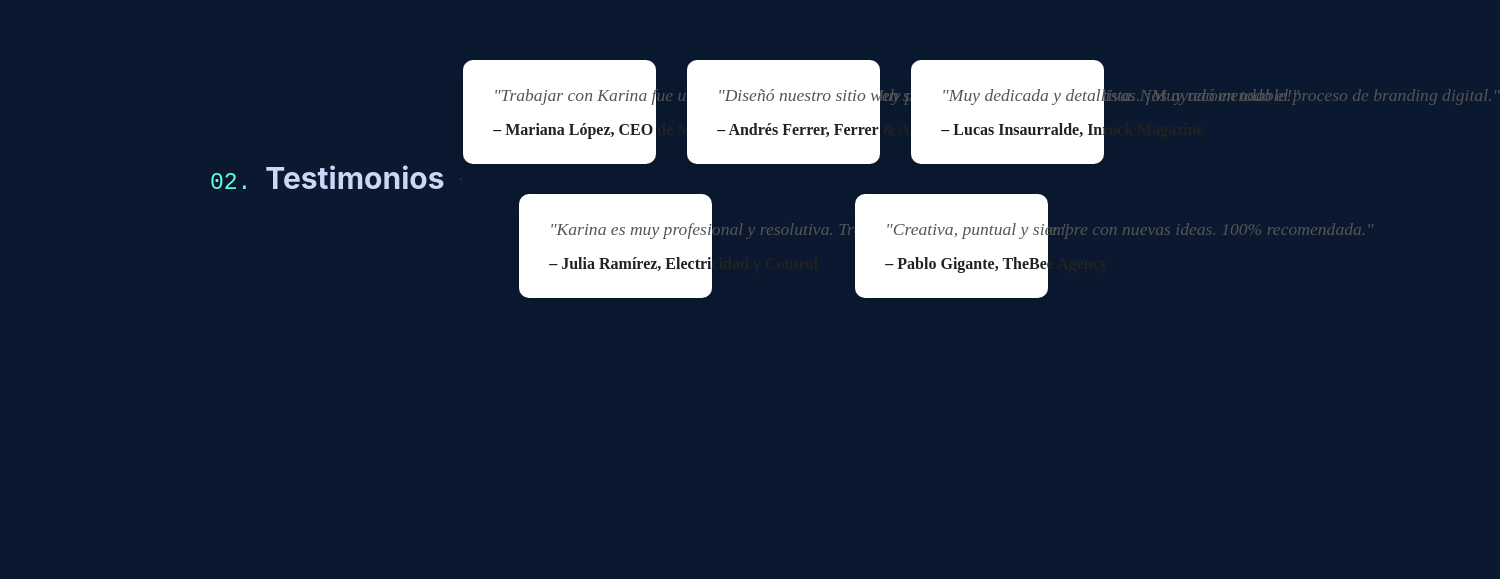
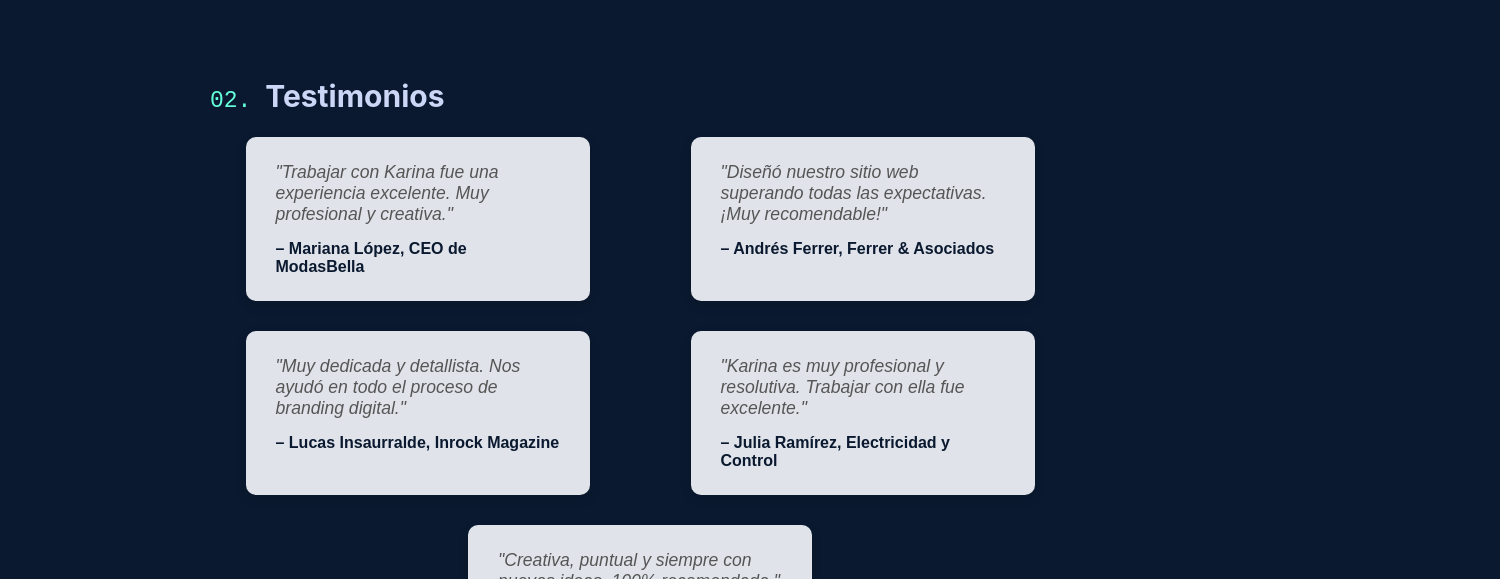
Before and after one commit to Karinavaldez/miportafolio, a plain HTML site: page index.html in a window 1280 px wide. Shown: the part 2221-2800 px from the top of the page, 1500 px wide, since content can reach past the window. Drawn offline with Linux system fonts and the light colour scheme; a web font is replaced by a local one.

Commit message:
Add files via upload

```diff
--- a/estilos.css
+++ b/estilos.css
@@ -182,7 +182,7 @@ section{
 }
 .sectionh3{
     font-family: var(--font-sans);
-    font-weight: 650;
+    font-weight: 550;
     color: var(--slate);
     line-height: 1.1;
     font-size: 70px;
@@ -227,6 +227,7 @@ section{
     color: var(--lightest-slate);
     line-height: 1.1;
     font-family: var(--font-sans);
+    margin-bottom: 20px;
 }
 .sobremi{
     display: flex;
@@ -238,7 +239,7 @@ section{
  hr {
     width: 40%;
 	margin-left: 16px;
-	border: solid  1px #233554;
+	border: solid  1px #23355400;
 	opacity: 0.8;
  }
  .cerouno, .cerodos{
@@ -361,14 +362,14 @@ a.lin:hover{
     padding: 70px;
  }
  .titulo{
-    display: flex;
+    display: block;
     -webkit-box-align: center;
     align-items: center;
     position: relative;
     margin: 10px 0px 40px;
     width: 100%;
     font-size: clamp(26px,5vw,var(--fz-heading));
-    white-space: nowrap;
+    white-space: normal;
     margin-top: 180px;
  }
  .botones{
@@ -988,7 +989,7 @@ h5{
 }
 
 .testimonio {
-  background-color: #fff;
+  background-color: #e0e4ea;
   padding: 25px 30px;
   border-radius: 10px;
   box-shadow: 0 4px 12px rgba(0,0,0,0.1);
@@ -998,12 +999,14 @@ h5{
   font-size: 1.1em;
   font-style: italic;
   color: #555;
+  font-family: sans-serif;
 }
 
 .testimonio .autor {
   margin-top: 15px;
   font-weight: bold;
-  color: #222;
+  color: #0a192f;
+  font-family: sans-serif
 }
 
 /* Responsive */
@@ -1014,7 +1017,7 @@ h5{
     justify-content: space-around;
   }
   .testimonio {
-    width: 30%;
+    width: 40%;
   }
 }
 
```
